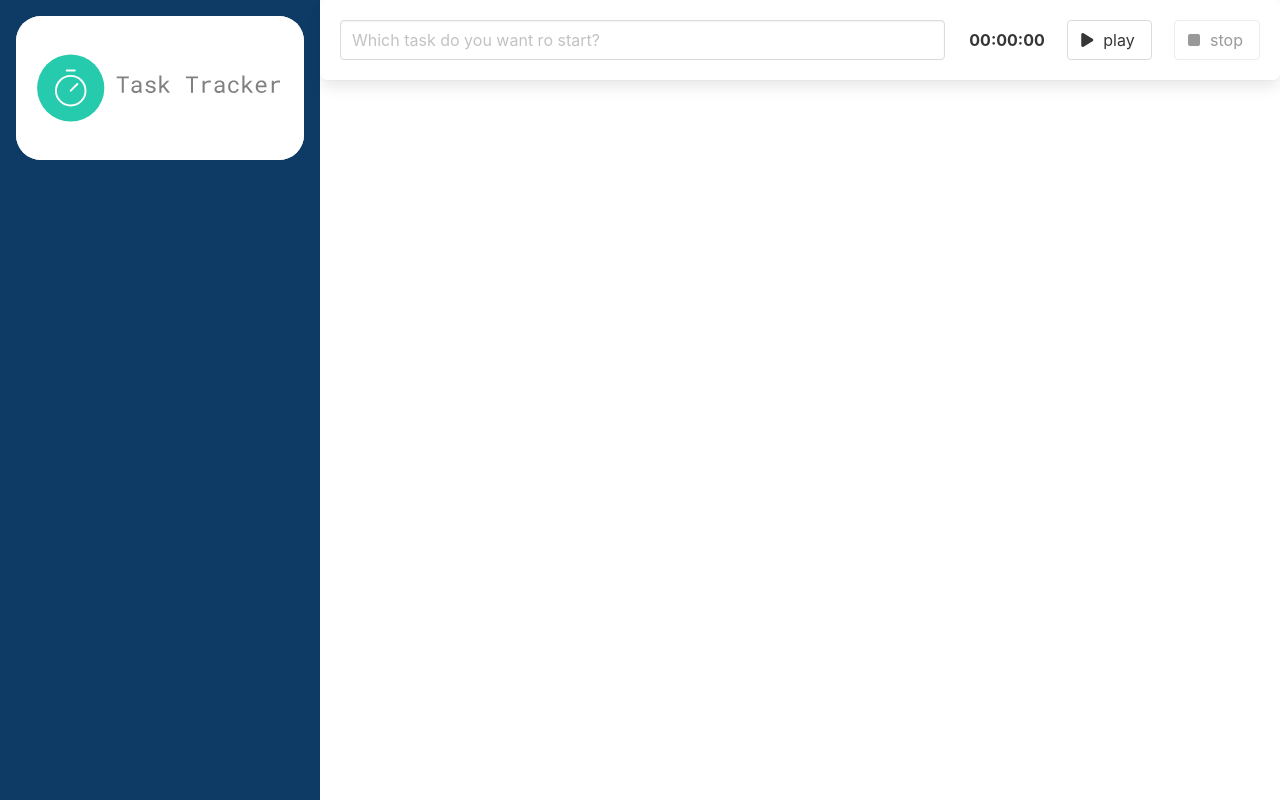
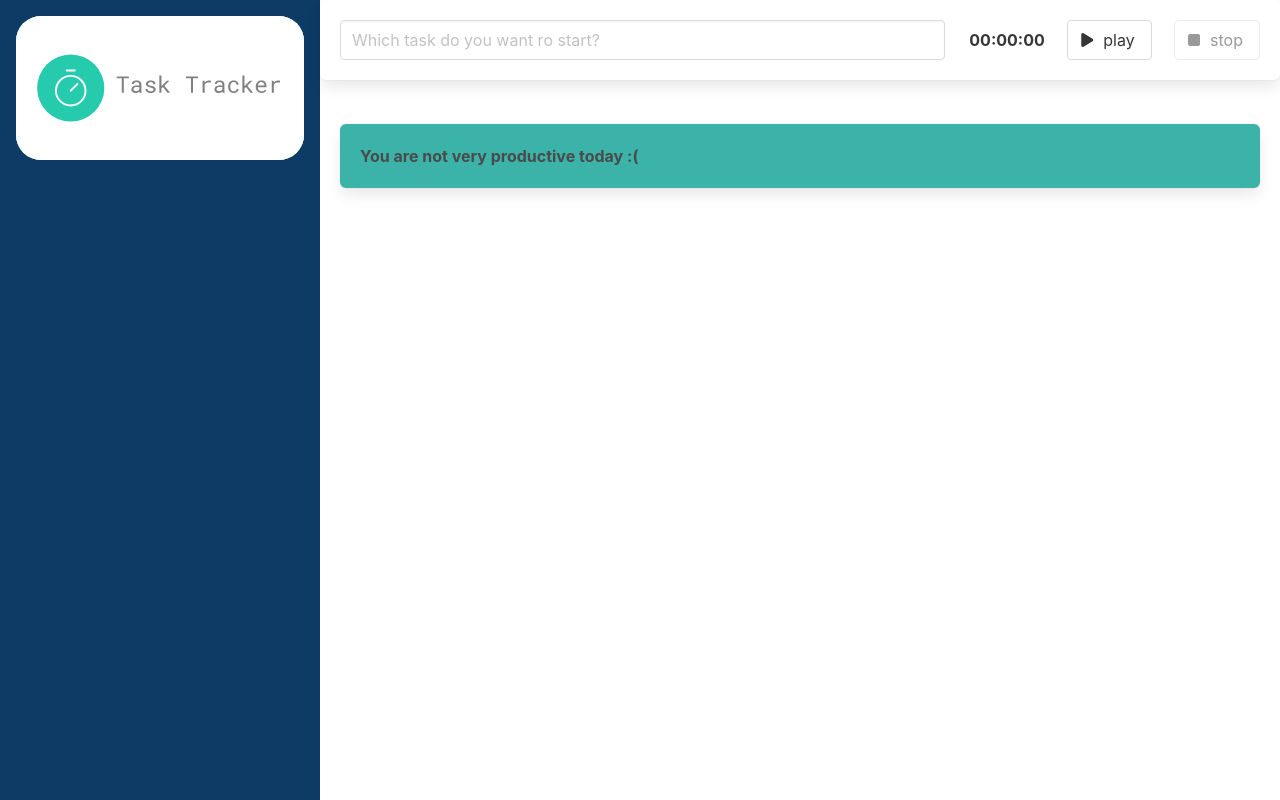
Before and after one commit to DaianaEgerMichels/task-tracker, a Vue app: page /#/ in a window 1280 px wide. Built offline with nearby package versions, Linux system fonts and the light colour scheme.

Commit message:
adds task default

```diff
--- a/src/App.vue
+++ b/src/App.vue
@@ -1,46 +1,54 @@
 <template>
   <main class="columns is-gapless is-multiline">
     <div class="column is-one-quarter">
-      <SideBar/>
+      <SideBar />
     </div>
     <div class="column is-three-quarter">
-      <TheForm @whenSavingTask="saveTask"/>
+      <TheForm @whenSavingTask="saveTask" />
       <div class="lista">
-          <TaskItem v-for="(task, index) in tasks" :key="index" :task="task"/>
+        <TaskItem v-for="(task, index) in tasks" :key="index" :task="task" />
+        <Box v-if="listIsEmpty"> You are not very productive today :( </Box>
       </div>
     </div>
   </main>
 </template>
 
 <script lang="ts">
-import { defineComponent } from 'vue';
-import SideBar from './components/SideBar.vue'
-import TheForm from './components/TheForm.vue'
-import TaskItem from './components/Task.vue'
-import ITask from './interfaces/ITask'
+import { defineComponent } from "vue";
+import SideBar from "./components/SideBar.vue";
+import TheForm from "./components/TheForm.vue";
+import TaskItem from "./components/Task.vue";
+import ITask from "./interfaces/ITask";
+import Box from "./components/Box.vue";
 
 export default defineComponent({
-  name: 'App',
+  name: "App",
   components: {
     SideBar,
     TheForm,
-    TaskItem
+    TaskItem,
+    Box,
   },
-  data () {
+  data() {
     return {
-      tasks: [] as ITask[]
+      tasks: [] as ITask[],
+    };
+  },
+  methods: {
+    saveTask(task: ITask) {
+      this.tasks.push(task);
+    },
+  },
+  computed: {
+    listIsEmpty () : boolean {
+      return this.tasks.length === 0
     }
   },
-  methods: {
-    saveTask (task: ITask) {
-      this.tasks.push(task)
-    }
-  }
 });
 </script>
 
 <style>
-  .lista {
-    padding: 1.25rem;
-  }
+.lista {
+  padding: 1.25rem;
+}
 </style>
--- /dev/null
+++ b/src/components/Box.vue
@@ -0,0 +1,19 @@
+<template>
+    <div class="box has-text-weight-bold">
+        <slot></slot>
+    </div>
+</template>
+
+<script lang="ts">
+import { defineComponent } from 'vue'
+    export default defineComponent({
+        // eslint-disable-next-line vue/multi-word-component-names
+        name: 'Box',
+    })
+</script>
+
+<style scoped>
+    .box {
+        background: #3cb3a9;
+    }
+</style>
--- a/src/components/Task.vue
+++ b/src/components/Task.vue
@@ -1,23 +1,25 @@
 <template>
-    <div class="box has-text-weight-bold">
+    <Box>
         <div class="columns">
             <div class="column is-7">
-                {{task.description}}
+                {{ task.description || 'Task without description' }}
             </div>
             <div class="column">
                 <Chronometer :timeInSeconds='task.durationInSeconds'/>
             </div>
         </div>
-    </div>
+    </Box>
 </template>
 
 <script lang="ts">
 import ITask from '../interfaces/ITask'
 import {defineComponent, PropType} from 'vue'
 import Chronometer from './Chronometer.vue'
+import Box from './Box.vue'
+
     export default defineComponent ({
         name: 'TaskItem',
-        components: { Chronometer },
+        components: { Chronometer, Box },
         props: {
             task: {
                 type: Object as PropType<ITask>,
@@ -26,9 +28,3 @@ import Chronometer from './Chronometer.vue'
         }
     })
 </script>
-
-<style scoped>
-    .box {
-        background: #3cb3a9;
-    }
-</style>
```
